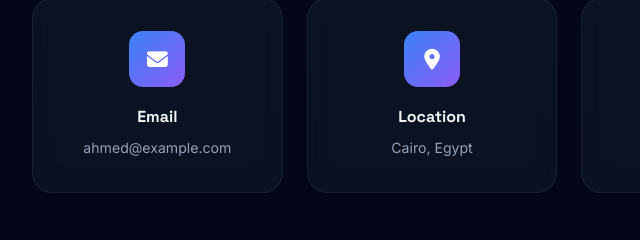
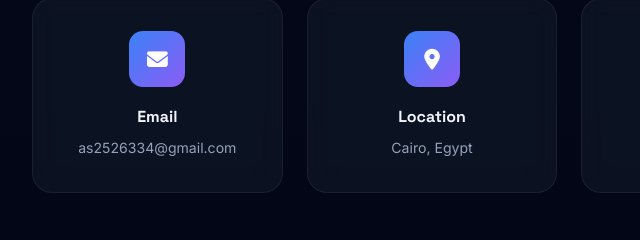
Before and after one commit to ahmedhassan063-debug/port, a plain HTML site: page index.html in a window 1280 px wide. Shown: the part 3339-3579 px from the top of the page, 208-848 px from the left. Drawn offline with Linux system fonts and the light colour scheme.

Commit message:
new lines added

```diff
--- a/index.html
+++ b/index.html
@@ -272,7 +272,7 @@
                                 <i class="fas fa-envelope"></i>
                             </div>
                             <h3 class="contact__card-title">Email</h3>
-                            <p class="contact__card-info">ahmed@example.com</p>
+                            <p class="contact__card-info">as2526334@gmail.com</p>
                         </div>
                         <div class="contact__card">
                             <div class="contact__card-icon">
```
